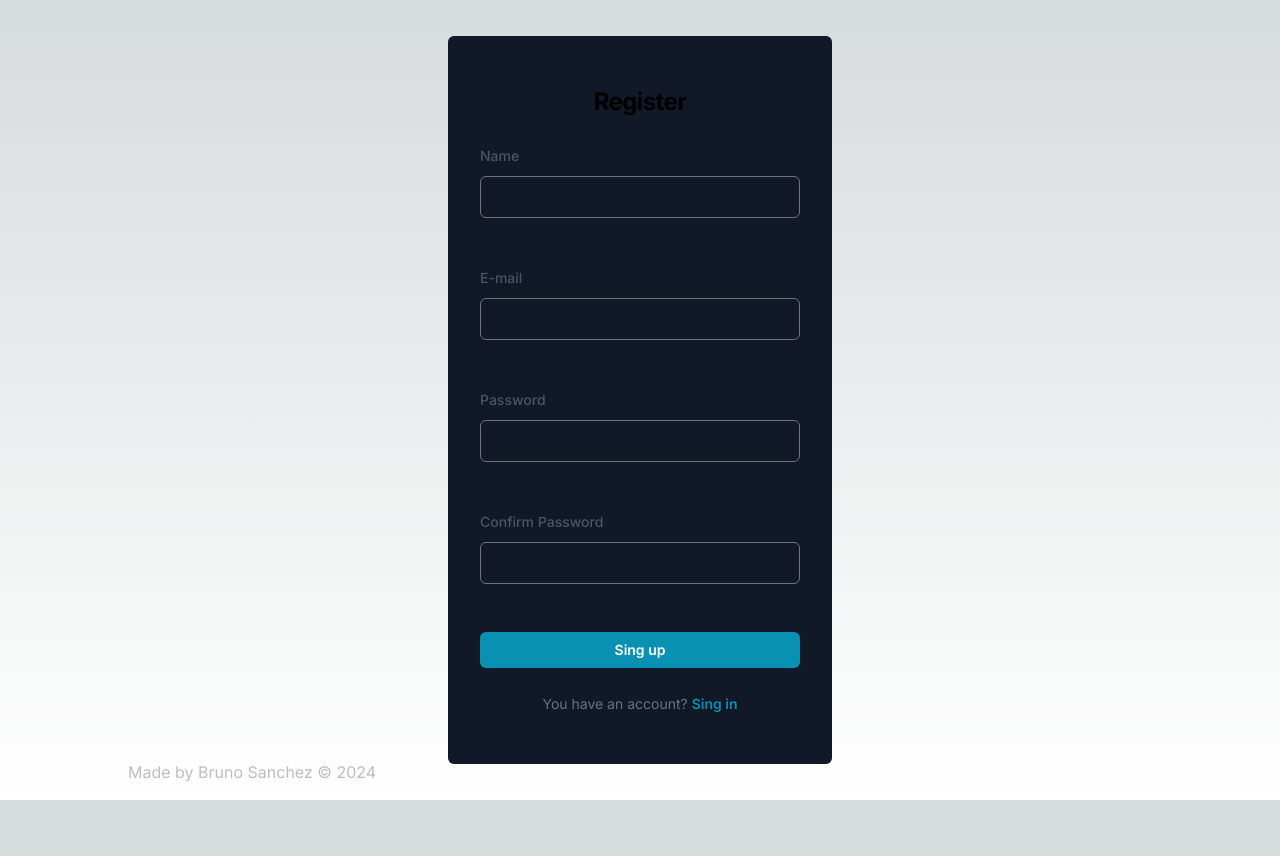
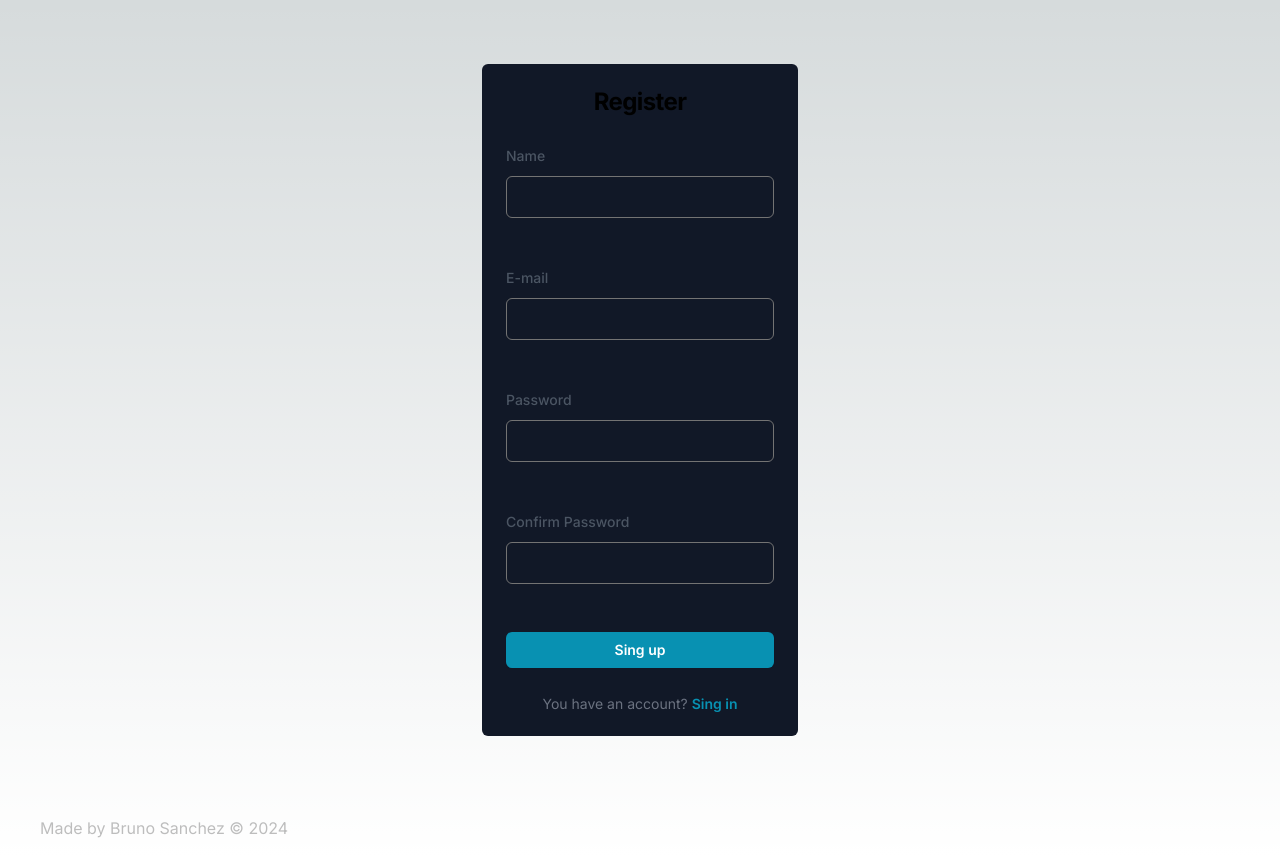
Before and after one commit to BrunoEmaSN/url-shortener, a Next.js app: page /auth/register in a window 1280 px wide. Before the commit the page ends 800 px from the top, so only its background shows below. Built offline with nearby package versions, Linux system fonts and the light colour scheme; what cookies-ts would draw is missing.

Commit message:
modified footer and card auth

```diff
--- a/app/ui/auth/cardAuth.tsx
+++ b/app/ui/auth/cardAuth.tsx
@@ -7,8 +7,8 @@ interface CardAuthProps {
 
 export default function CardAuth({title, children}: CardAuthProps) {
   return (
-    <div className="flex justify-center h-screen items-center animate-fade">
-      <div className="sm:mx-auto sm:w-full sm:max-w-sm px-6 py-12 lg:px-8 space-y-6 bg-gray-900 rounded-md">
+    <div className="mt-10 mb-5 xs:m-0 flex justify-center h-screen items-center animate-fade">
+      <div className="sm:mx-auto sm:w-full sm:max-w-sm px-6 py-5 sm:py-12 lg:px-8 space-y-6 bg-gray-900 rounded-md">
         <div className="sm:mx-auto sm:w-full sm:max-w-sm">
           <h2 className="text-center text-2xl font-bold leading-9 tracking-tight">
             {title}
--- a/app/ui/footer.tsx
+++ b/app/ui/footer.tsx
@@ -3,7 +3,7 @@ const year = new Date().getFullYear();
 export default function Footer() {
   return (
     <footer className="flex items-center md:absolute inset-x-0 bottom-0 h-14">
-      <div className="justify-start px-4 md:px-16 lg:px-32 opacity-25">
+      <div className="px-10 md:px-16 lg:px-32 opacity-25">
         Made by Bruno Sanchez <span>&copy; { year }</span>
       </div>
     </footer>
--- a/tailwind.config.ts
+++ b/tailwind.config.ts
@@ -28,6 +28,9 @@ const config: Config = {
 				},
 			},
     },
+    screens: {
+      "xs": "380px"
+    }
   },
   plugins: [],
 };
```
